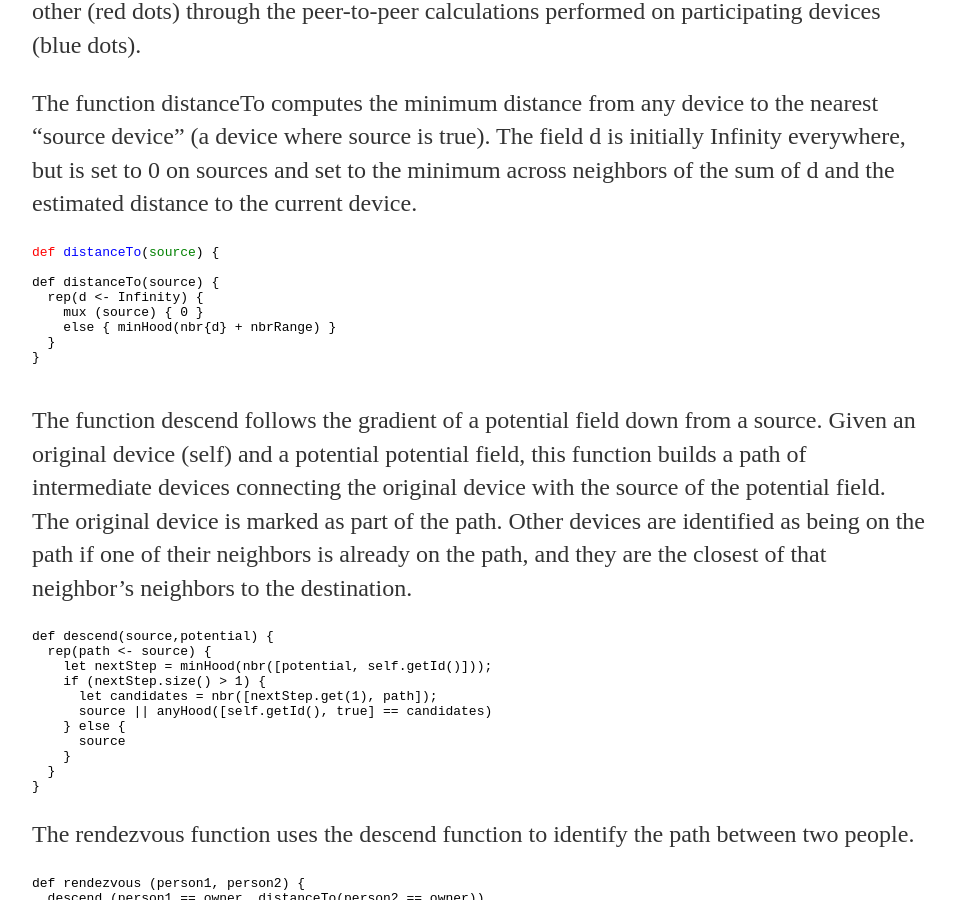
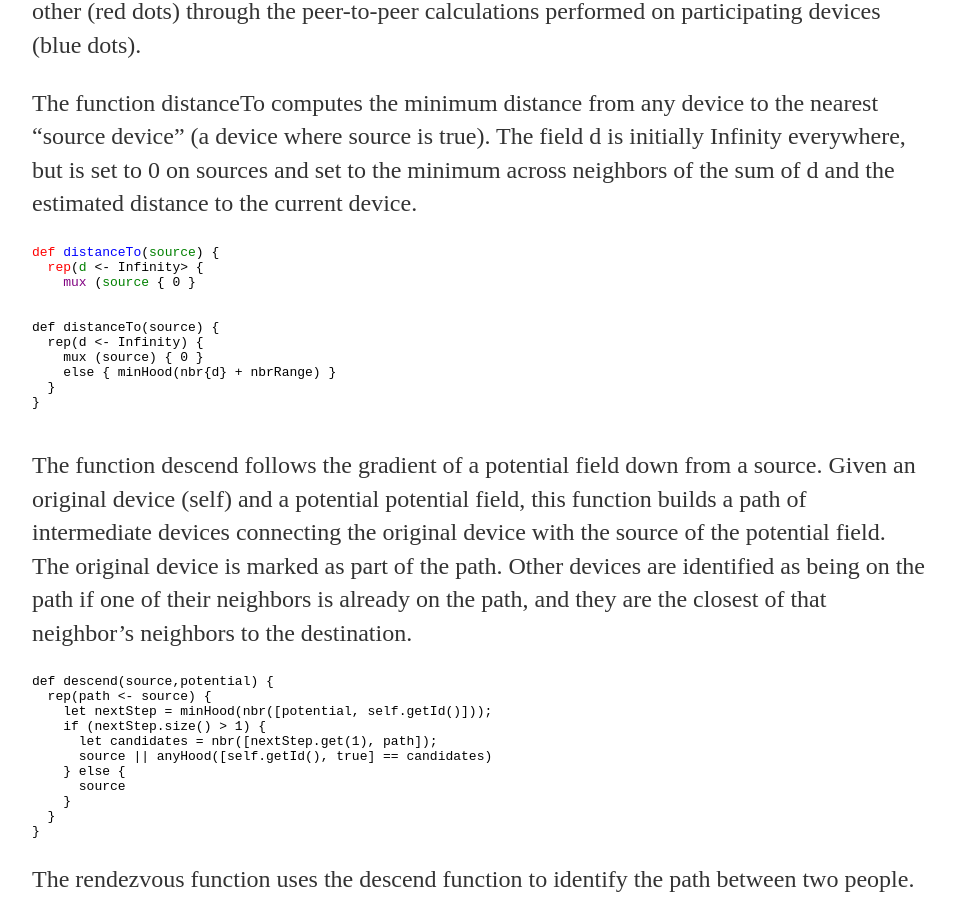
Before and after one commit to tasseomancy/tasseomancy.github.io, a Jekyll site: the page built from _posts/2018-02-07-peer-to-peer-route-planning.md, in a window 1280 px wide and 900 px high, scrolled down 457 px. Shown: the whole window, without its empty margins (160-1116 px from the left). Built offline with Jekyll 4.4.1, drawn with Linux system fonts in a browser that asks for light colours.

Commit message:
Update 2018-02-07-peer-to-peer-route-planning.md

```diff
--- a/_posts/2018-02-07-peer-to-peer-route-planning.md
+++ b/_posts/2018-02-07-peer-to-peer-route-planning.md
@@ -12,6 +12,9 @@ The function distanceTo computes the minimum distance from any device to the nea
 
 <pre>
 <code style="color:red">def</code><code style="color:blue"> distanceTo</code><code>(</code><code style="color:green">source</code><code>) {</code>
+<code style="color:red">  rep</code><code>(</code><code style="color:green">d</code><code> <- Infinity> {</code>
+<code style="color:purple">    mux</code><code> (</code><code style="color:green">source</code><code> { 0 }</code>
+
 <code>
 def distanceTo(source) {
   rep(d <- Infinity) {
```
